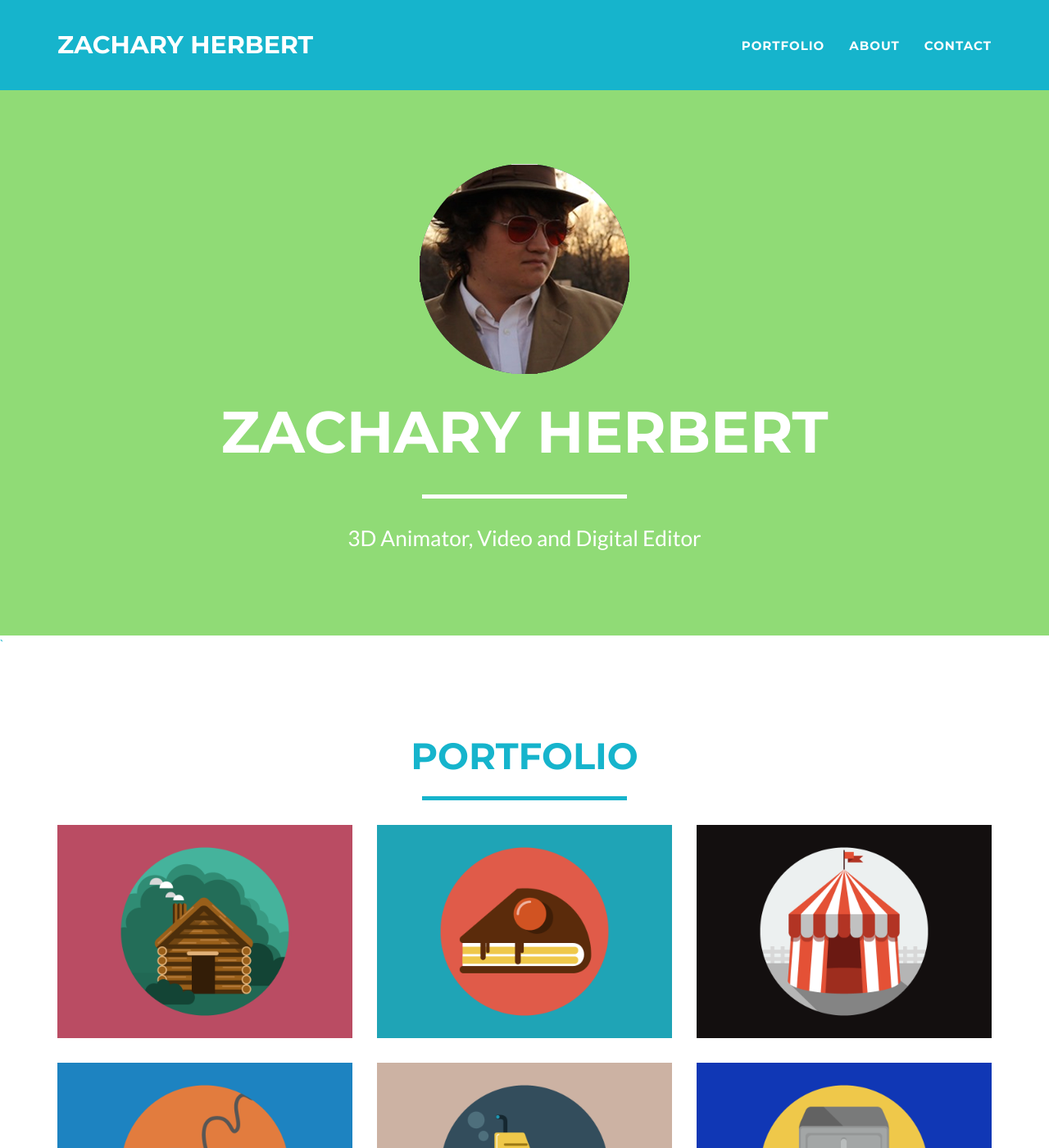
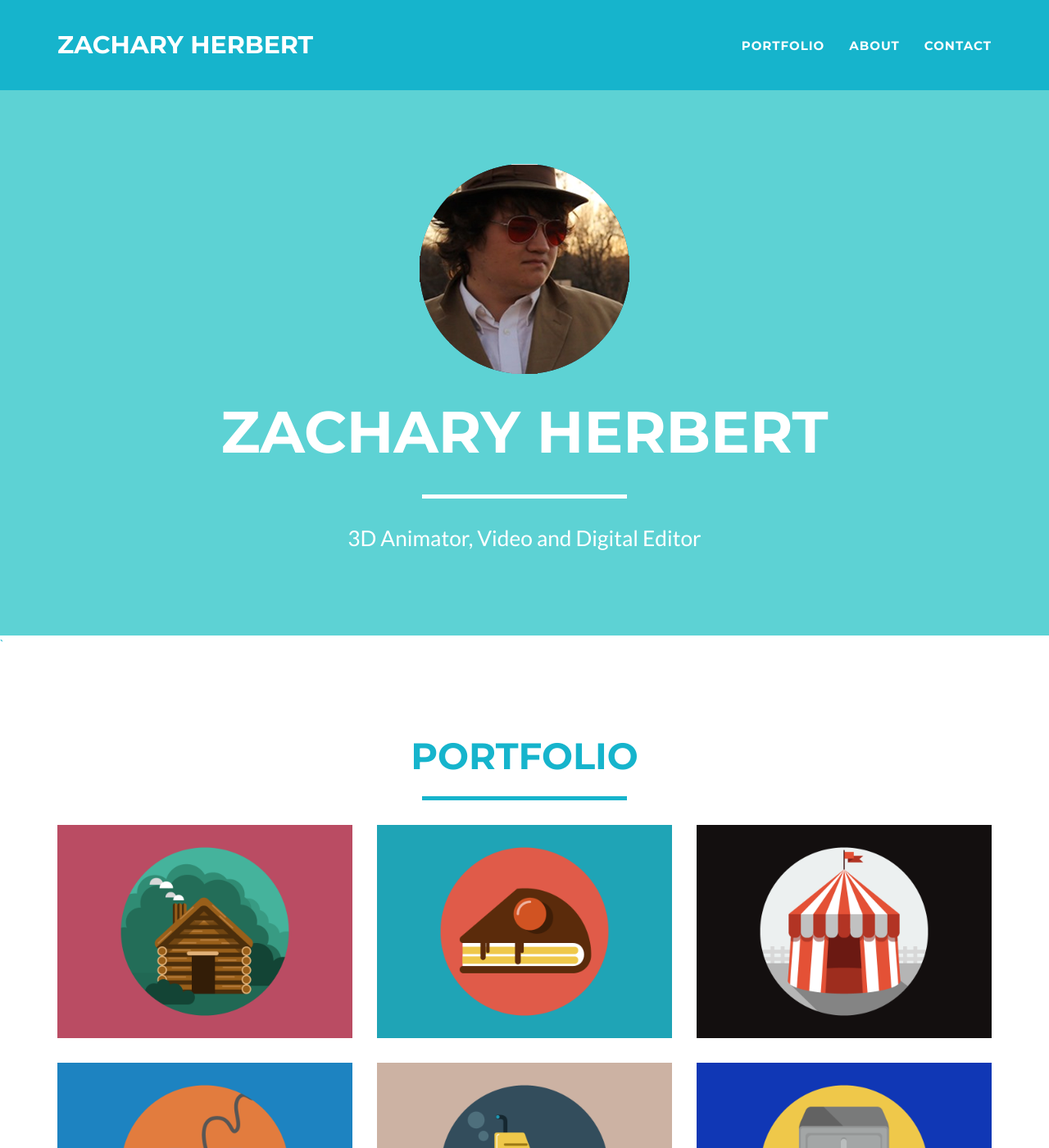
Before and after one commit to derpalicious/derpalicious.github.io, a Jekyll site: the page built from index.html, in a window 1280 px wide and 1400 px high. Shown: the whole window at 82% size. Built offline with Jekyll 4.4.1, drawn with Linux system fonts in a browser that asks for light colours.

Commit message:
More Color Changes

```diff
--- a/_config.yml
+++ b/_config.yml
@@ -5,7 +5,7 @@ description: "Portfolio Website for Zachary Herbert."
 
 # Color settings (hex-codes without the leading hash-tag)
 color:
-  primary: 90DB76 #80B3FF
+  primary: 5DD2D4 #80B3FF
   secondary: 16B4CC #FD6E8A
   secondary-dark: 0C7585 #A2122F
 
```
